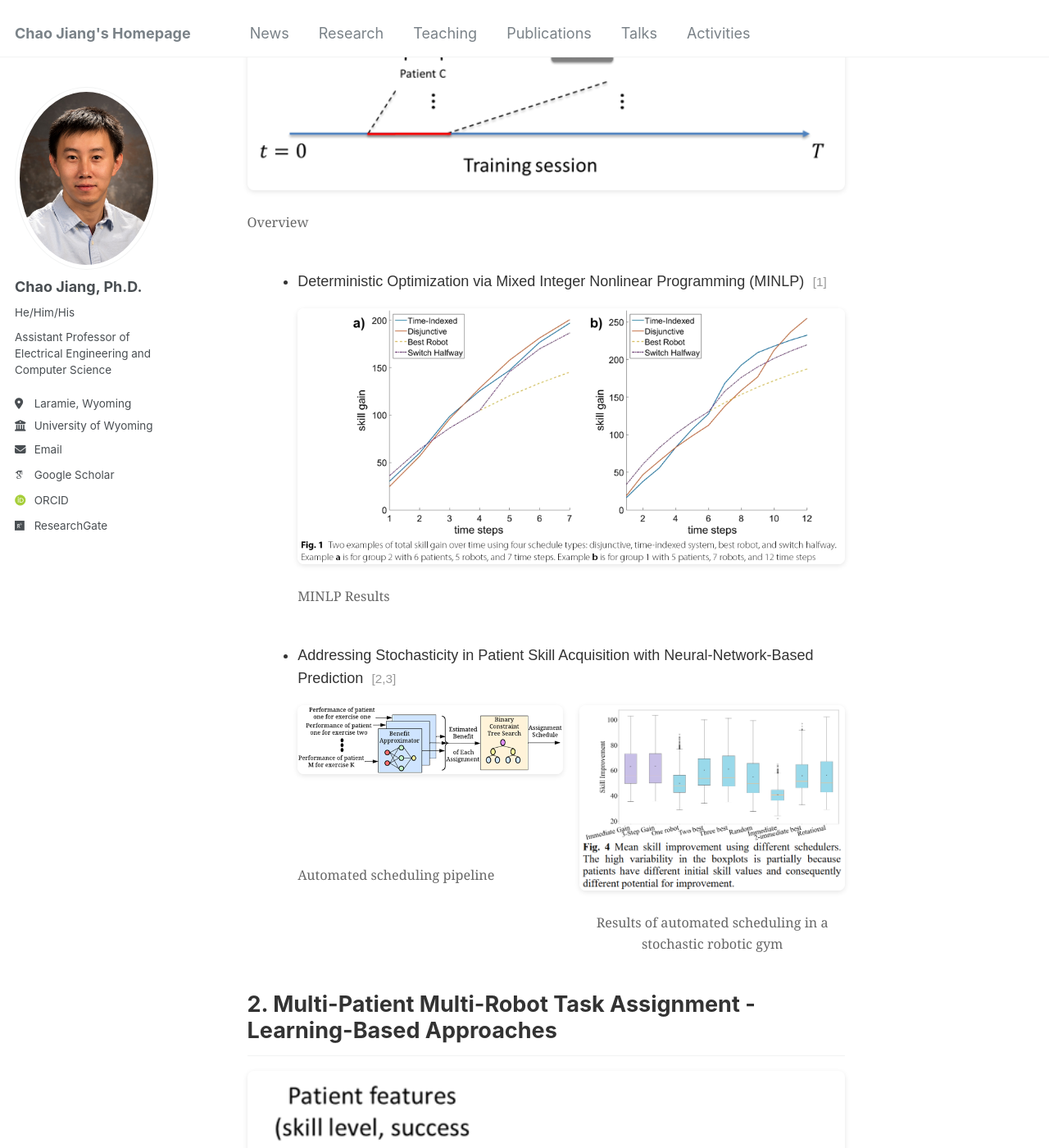
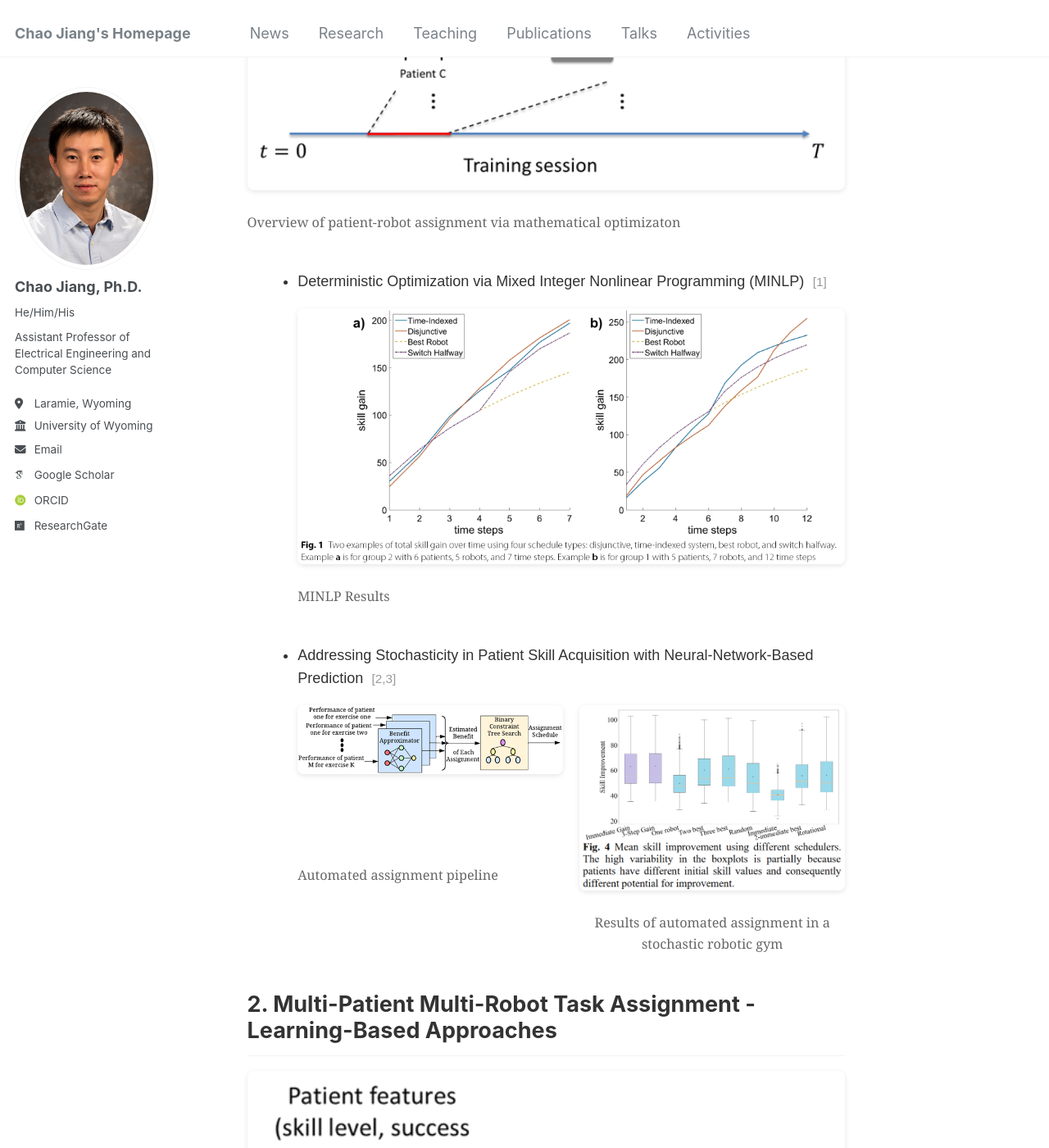
Before and after one commit to cjiang6/cjiang6.github.io, a Jekyll site: the page built from _portfolio/nsf_robotic_gym.html, in a window 1280 px wide and 1400 px high, scrolled down 603 px. Shown: the whole window at 82% size. Built offline with Jekyll 4.4.1, drawn with Linux system fonts in a browser that asks for light colours; some web fonts are replaced; some of the changed text lies outside the part shown.

Commit message:
Update nsf_robotic_gym.html

```diff
--- a/_portfolio/nsf_robotic_gym.html
+++ b/_portfolio/nsf_robotic_gym.html
@@ -77,7 +77,7 @@ collection: portfolio
     <div class="figure-grid">
       <figure>
         <img src="/images/robotic_gym_optimization.png" alt="Optimization overview">
-        <figcaption>Overview</figcaption>
+        <figcaption>Overview of patient-robot assignment via mathematical optimizaton</figcaption>
       </figure>
     </div>
     <ul class="approach-list">
@@ -97,11 +97,11 @@ collection: portfolio
         <div class="figure-grid">
           <figure>
             <img src="/images/robotic_gym_stochastic.png" alt="Stochastic skill prediction">
-            <figcaption>Automated scheduling pipeline</figcaption>
+            <figcaption>Automated assignment pipeline</figcaption>
           </figure>
           <figure>
             <img src="/images/robotic_gym_stochastic2.bmp" alt="Stochastic skill prediction 2">
-            <figcaption>Results of automated scheduling in a stochastic robotic gym</figcaption>
+            <figcaption>Results of automated assignment in a stochastic robotic gym</figcaption>
           </figure>
         </div>
       </li>
@@ -111,7 +111,7 @@ collection: portfolio
     <div class="figure-grid">
       <figure>
         <img src="/images/robotic_gym_learning.png" alt="Learning overview">
-        <figcaption>Overview</figcaption>
+        <figcaption>Overview of learning-based patient-robot assignment</figcaption>
       </figure>
     </div>
     <ul class="approach-list">
```
